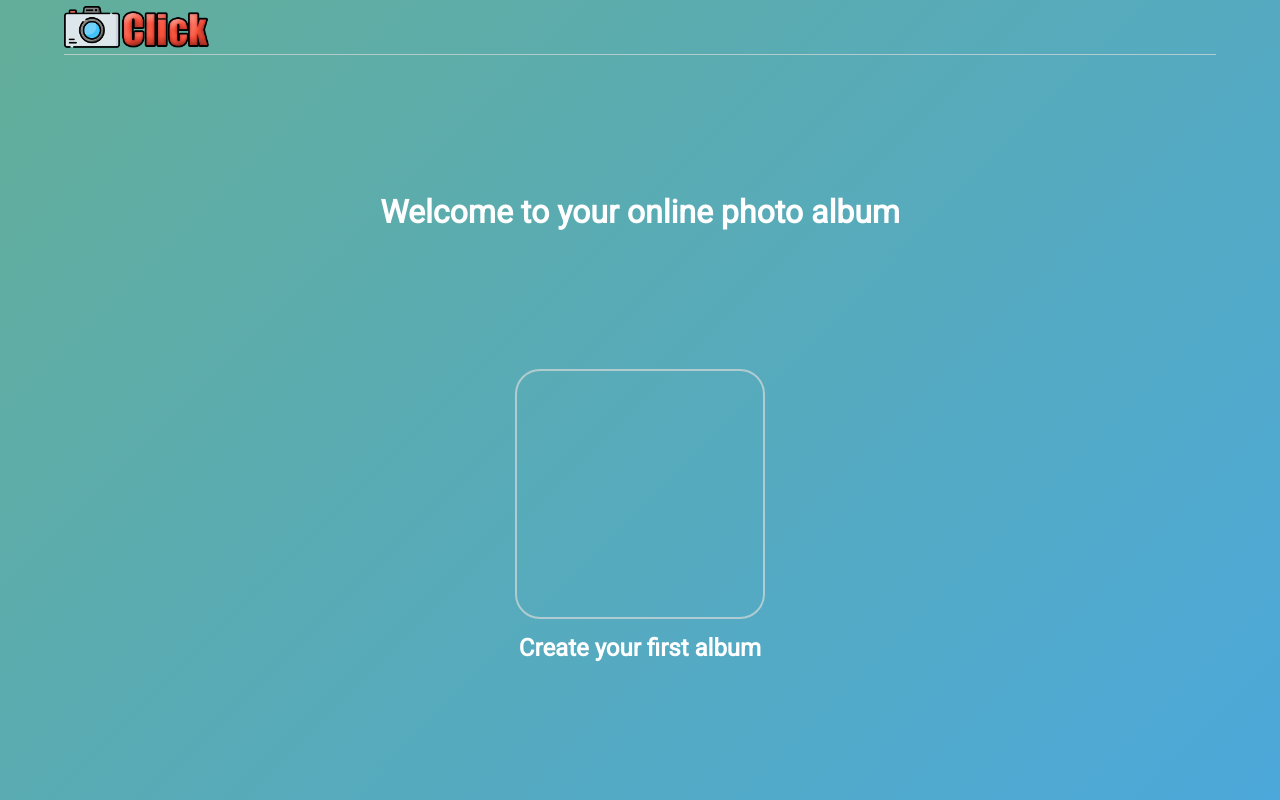
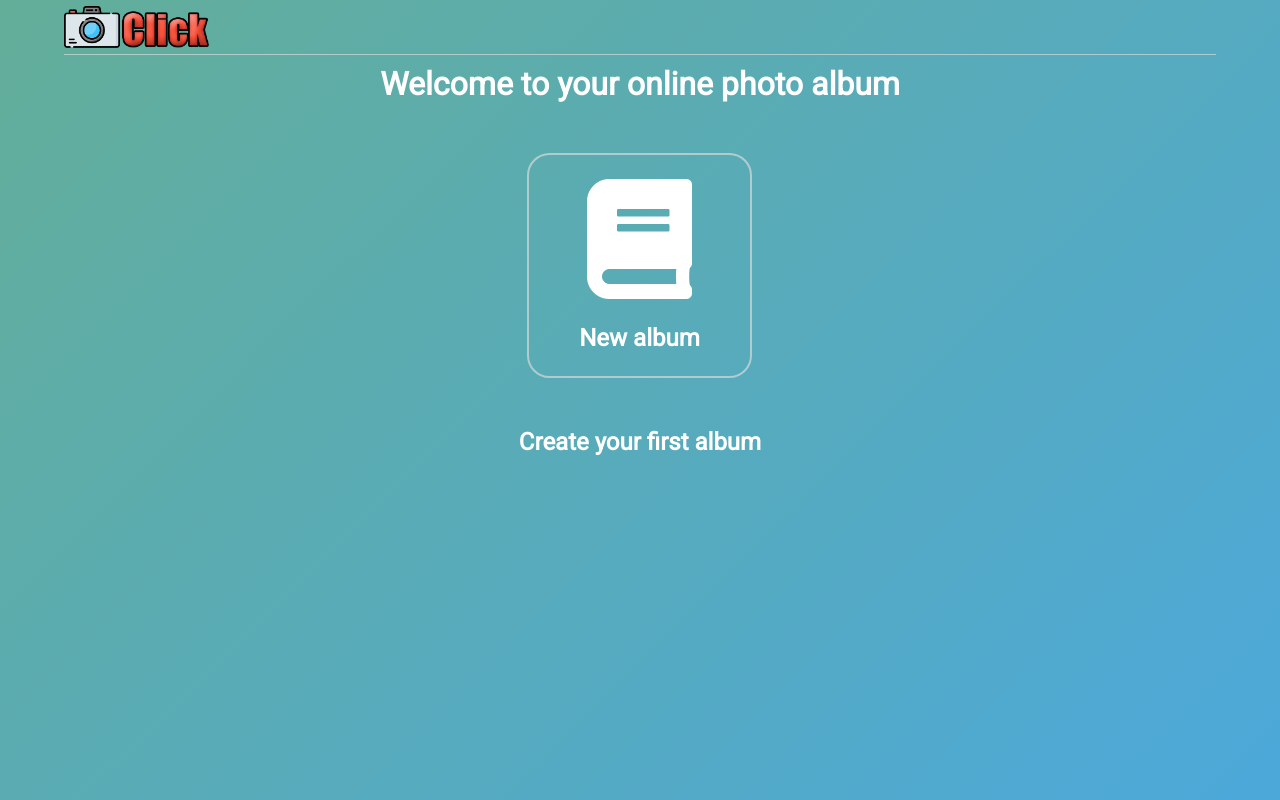
Before and after one commit to lucas-av7/album-online, a Vue app: page / in a window 1280 px wide. Built offline with nearby package versions, Linux system fonts and the light colour scheme.

Commit message:
Icone e animação do new album

```diff
--- a/src/components/CreateAlbum.vue
+++ b/src/components/CreateAlbum.vue
@@ -1,7 +1,8 @@
 <template>
   <div class="createAlbum">
     <div class="createAlbumFrame" :class="{ firstAlbum }">
-
+      <i class="fas fa-book albumIcon"></i>
+      <h2>New album</h2>
     </div>
     <h2 v-if="firstAlbum">Create your first album</h2>
   </div>
@@ -23,19 +24,41 @@ export default {
     align-items: center;
   }
 
-  .createAlbum h2 {
-    margin-top: 15px;
-  }
-
   .createAlbumFrame {
     width: 50px;
     height: 50px;
     border: 2px solid var(--border-color);
     border-radius: 10%;
+    display: flex;
+    flex-direction: column;
+    align-items: center;
+    justify-content: space-evenly;
+    cursor: pointer;
   }
 
   .firstAlbum {
-    width: 250px;
-    height: 250px;
+    width: 225px;
+    height: 225px;
+    margin: 50px auto;
+    animation: inductionClick 10s ease infinite;
+  }
+
+  .firstAlbum .albumIcon {
+    font-size: 7.5rem;
+  }
+
+  @keyframes inductionClick {
+    90% {
+      transform: scale(1);
+    }
+    93% {
+      transform: scale(0.95);
+    }
+    96% {
+      transform: scale(1.05);
+    }
+    100% {
+      transform: scale(1);
+    }
   }
 </style>
--- a/src/views/Home.vue
+++ b/src/views/Home.vue
@@ -22,7 +22,8 @@ export default {
     display: flex;
     flex-direction: column;
     align-items: center;
-    justify-content: space-evenly;
+    justify-content: flex-start;
+    padding: 10px 0;
   }
 
   .home h1 {
```
